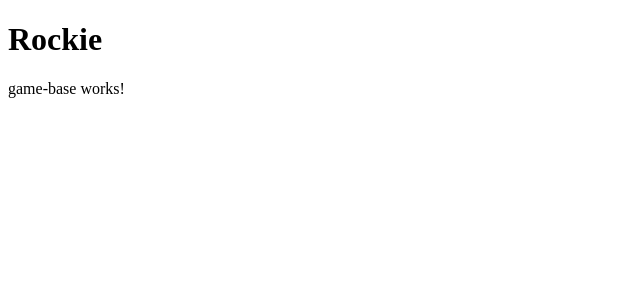
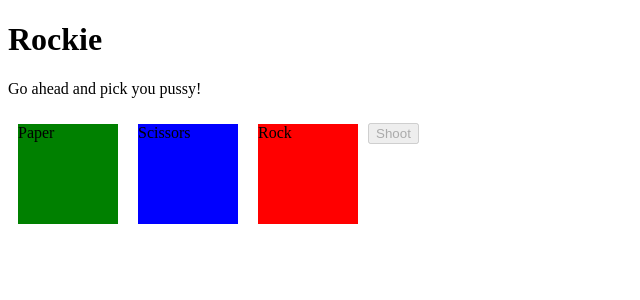
Before and after one commit to Matthew-swin/Rockie, an Angular app: page /base in a window 1280 px wide. Shown: the top 300 px of the page, without its empty margins (0-640 px from the left). Built offline with nearby package versions, Linux system fonts and the light colour scheme.

Commit message:
finished the base section and working on results

```diff
--- a/src/app/Routes/game-base/game-base.component.css
+++ b/src/app/Routes/game-base/game-base.component.css
@@ -1,17 +1,18 @@
-.rock{
+.display{
     height: 100px;
     width: 100px;
-    background-color: red;
+    margin: 10px;
+    display: inline-block;
 }
 
-.Paper{
-    height: 100px;
-    width: 100px;
+.display.paper{
     background-color: green;
 }
 
-.Scissors{
-    height: 100px;
-    width: 100px;
+.display.scissors{
     background-color: blue;
 }
+
+.display.rock{
+    background-color: red;
+}
--- a/src/app/Routes/game-base/game-base.component.html
+++ b/src/app/Routes/game-base/game-base.component.html
@@ -1 +1,5 @@
-<p>game-base works!</p>
+<p>Go ahead and pick you pussy!</p>
+<div class="display paper" (click)="SelectOption('Paper')">Paper</div>
+<div class="display scissors" (click)="SelectOption('Scissors')">Scissors</div>
+<div class="display rock" (click)="SelectOption('Rock')">Rock</div>
+<button class="shoot" (click)="Shoot()" [disabled]="optionPicked === false">Shoot</button>
--- a/src/app/Routes/game-base/game-base.component.ts
+++ b/src/app/Routes/game-base/game-base.component.ts
@@ -9,11 +9,16 @@ import {GameService} from '../../services/game.service'
 export class GameBaseComponent implements OnInit {
 
   constructor(private GameService: GameService) { }
-
+  optionPicked: true|false = false;
   ngOnInit(): void {
   }
 
-  Selection(){
-    this.Selection
+  SelectOption(option: 'Rock' | 'Paper' | 'Scissors'){
+    this.optionPicked = true;
+    this.GameService.SetSelection(option);
+  }
+
+  Shoot(){
+    this.GameService.CommitOutcome();
   }
 }
--- a/src/app/Routes/game-result/game-result.component.css
+++ b/src/app/Routes/game-result/game-result.component.css
@@ -1,17 +1,17 @@
-.rock{
+.display{
     height: 100px;
     width: 100px;
-    background-color: red;
+    margin: 10px;
 }
 
-.Paper{
-    height: 100px;
-    width: 100px;
+.display.paper{
     background-color: green;
 }
 
-.Scissors{
-    height: 100px;
-    width: 100px;
+.display.scissors{
     background-color: blue;
 }
+
+.display.rock{
+    background-color: red;
+}
--- a/src/app/Routes/game-result/game-result.component.html
+++ b/src/app/Routes/game-result/game-result.component.html
@@ -1 +1,3 @@
-<p>game-result works!</p>
+<h1>{{GameService.Outcome}}</h1>
+<div>{{GameService.selection}}</div>
+<div>{{GameService.AIOption}}</div>
--- a/src/app/app-routing.module.ts
+++ b/src/app/app-routing.module.ts
@@ -8,8 +8,8 @@ import { GameResultComponent } from './Routes/game-result/game-result.component'
 // add in the routes here
 const routes: Routes = [
 {path: "base", component: GameBaseComponent},
-{path: "result", component: GameResultComponent}
-
+{path: "result", component: GameResultComponent},
+{path: "**", redirectTo: "base"}
 ];
 
 @NgModule({
--- a/src/app/services/game.service.ts
+++ b/src/app/services/game.service.ts
@@ -13,6 +13,10 @@ export class GameService {
   private Outcome?: 'Win' | 'Lose' | 'Draw';
 
   constructor(private router: Router) { }
+
+  SetSelection(playerOption: 'Rock' | 'Paper' | 'Scissors'){
+    this.selection = playerOption;
+  }
 
   CalcOutcome(playerOption: 'Rock' | 'Paper' | 'Scissors', AIOption: 'Rock' | 'Paper' | 'Scissors') {
     //need to set the winner in this field
```
